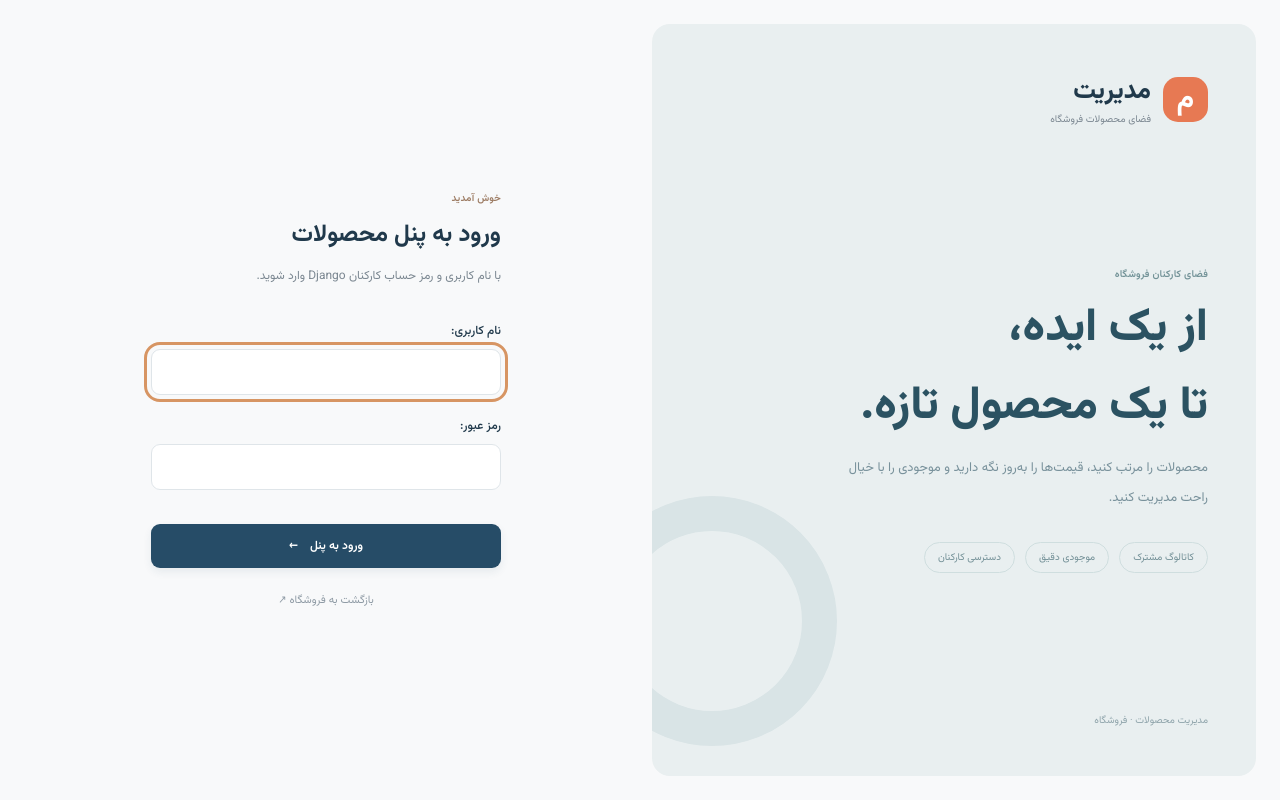
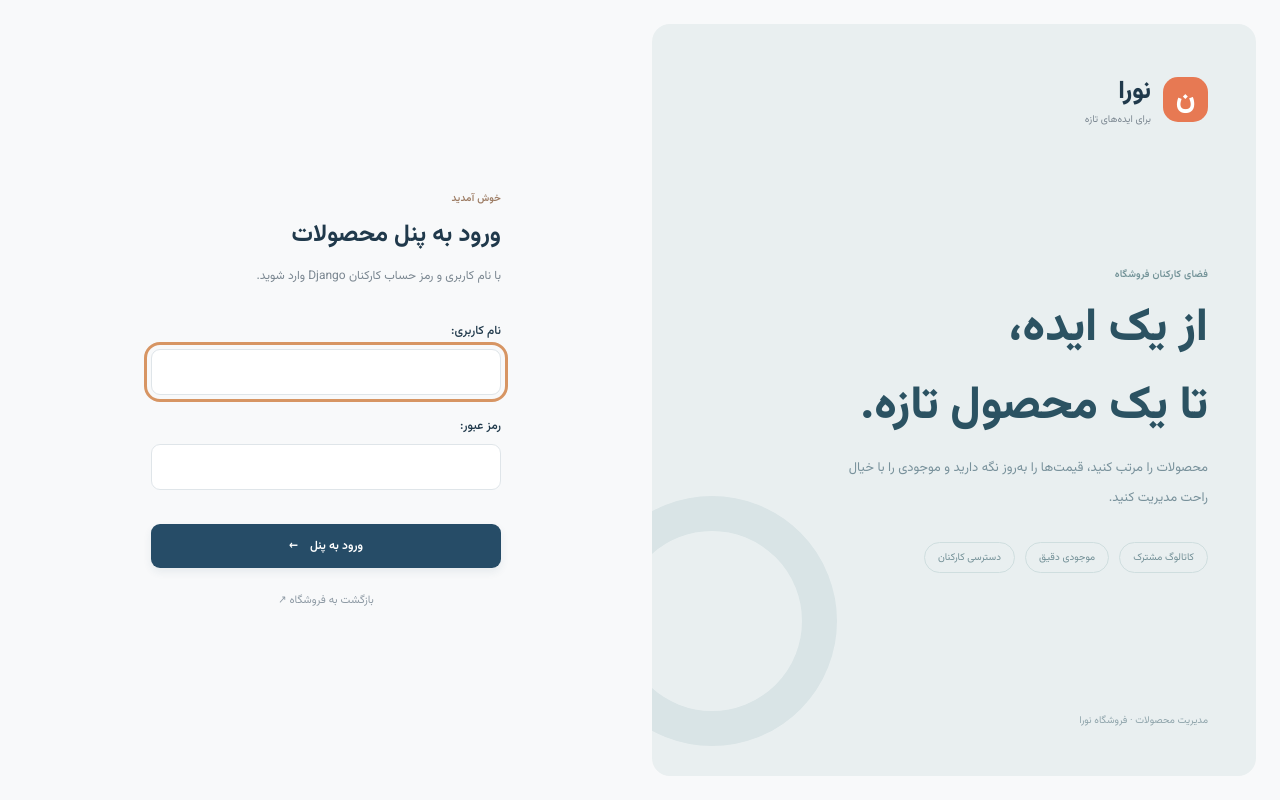
Before and after one commit to Tarokh11/vt-shop, a Django app: page /manage/login/ in a window 1280 px wide. Run offline with Django 5.2, Linux system fonts and the light colour scheme; parts of the project's set-up code (start-up, migrations or seed data) failed here and were passed over.

Commit message:
Brand product management panel for Nora

```diff
--- a/backend/templates/catalog/manage/base.html
+++ b/backend/templates/catalog/manage/base.html
@@ -5,7 +5,7 @@
   <meta charset="utf-8">
   <meta name="viewport" content="width=device-width, initial-scale=1">
   <meta name="robots" content="noindex, nofollow">
-  <title>{% block title %}مدیریت محصولات{% endblock %} | فروشگاه</title>
+  <title>{% block title %}مدیریت محصولات{% endblock %} | نورا</title>
   <link rel="stylesheet" href="{% static 'catalog/manage.css' %}">
   <script src="{% static 'catalog/manage.js' %}" defer></script>
 </head>
@@ -13,7 +13,7 @@
   <a class="skip-link" href="#main">رفتن به محتوای اصلی</a>
   {% block shell %}
   <aside class="sidebar">
-    <a class="brand" href="{% url 'catalog_management:products' %}"><span class="brand-mark">م</span><span>مدیریت<small>فضای مدیریت محصولات</small></span></a>
+    <a class="brand" href="{% url 'catalog_management:products' %}"><span class="brand-mark">ن</span><span>نورا<small>فضای مدیریت محصولات</small></span></a>
     <div class="nav-label">مدیریت فروشگاه</div>
     <nav aria-label="منوی مدیریت">
       <a class="nav-item active" href="{% url 'catalog_management:products' %}"><span aria-hidden="true">▦</span> محصولات</a>
@@ -26,12 +26,12 @@
     <form action="{% url 'catalog_management:logout' %}" method="post">{% csrf_token %}<button class="logout" type="submit">خروج از حساب</button></form>
   </aside>
   <div class="workspace">
-    <header class="topbar"><span>فروشگاه <span class="crumb-separator">/</span> مدیریت محصولات</span><span class="staff-badge">فضای کارکنان</span></header>
+    <header class="topbar"><span>فروشگاه نورا <span class="crumb-separator">/</span> مدیریت محصولات</span><span class="staff-badge">فضای کارکنان</span></header>
     <main id="main">
       {% if messages %}<div class="messages" aria-live="polite">{% for message in messages %}<div class="notice {{ message.tags }}">{{ message }}</div>{% endfor %}</div>{% endif %}
       {% block content %}{% endblock %}
     </main>
-    <footer class="panel-footer">مدیریت کاتالوگ <span>تغییرات ذخیره‌شده با تازه‌سازی صفحه در هر دو پنل دیده می‌شوند.</span></footer>
+    <footer class="panel-footer">نورا · مدیریت کاتالوگ <span>تغییرات ذخیره‌شده با تازه‌سازی صفحه در هر دو پنل دیده می‌شوند.</span></footer>
   </div>
   {% endblock %}
 </body>
--- a/backend/templates/catalog/manage/login.html
+++ b/backend/templates/catalog/manage/login.html
@@ -2,7 +2,7 @@
 {% block title %}ورود کارکنان{% endblock %}
 {% block shell %}
 <main class="login-page" id="main">
-  <section class="login-intro"><a class="brand" href="{{ storefront_url }}"><span class="brand-mark">م</span><span>مدیریت<small>فضای محصولات فروشگاه</small></span></a><div><span class="eyebrow">فضای کارکنان فروشگاه</span><h1>از یک ایده،<br>تا یک محصول تازه.</h1><p>محصولات را مرتب کنید، قیمت‌ها را به‌روز نگه دارید و موجودی را با خیال راحت مدیریت کنید.</p><div class="login-tags"><span>کاتالوگ مشترک</span><span>موجودی دقیق</span><span>دسترسی کارکنان</span></div></div><small>مدیریت محصولات · فروشگاه</small></section>
+  <section class="login-intro"><a class="brand" href="{{ storefront_url }}"><span class="brand-mark">ن</span><span>نورا<small>برای ایده‌های تازه</small></span></a><div><span class="eyebrow">فضای کارکنان فروشگاه</span><h1>از یک ایده،<br>تا یک محصول تازه.</h1><p>محصولات را مرتب کنید، قیمت‌ها را به‌روز نگه دارید و موجودی را با خیال راحت مدیریت کنید.</p><div class="login-tags"><span>کاتالوگ مشترک</span><span>موجودی دقیق</span><span>دسترسی کارکنان</span></div></div><small>مدیریت محصولات · فروشگاه نورا</small></section>
   <section class="login-card"><span class="eyebrow">خوش آمدید</span><h2>ورود به پنل محصولات</h2><p class="muted">با نام کاربری و رمز حساب کارکنان Django وارد شوید.</p>
     <form method="post">{% csrf_token %}{{ form.non_field_errors }}<input type="hidden" name="next" value="{{ next }}">
       {% for field in form %}<div class="field">{{ field.label_tag }}{{ field }}{{ field.errors }}</div>{% endfor %}
```
Also changed, not shown: docs/IMPLEMENTATION_HISTORY.md (+8 -1 lines), docs/SESSION_STATE.md (+1 -0 lines), docs/STATIONERY_CATALOG_PLAN.md (+1 -1 lines).
